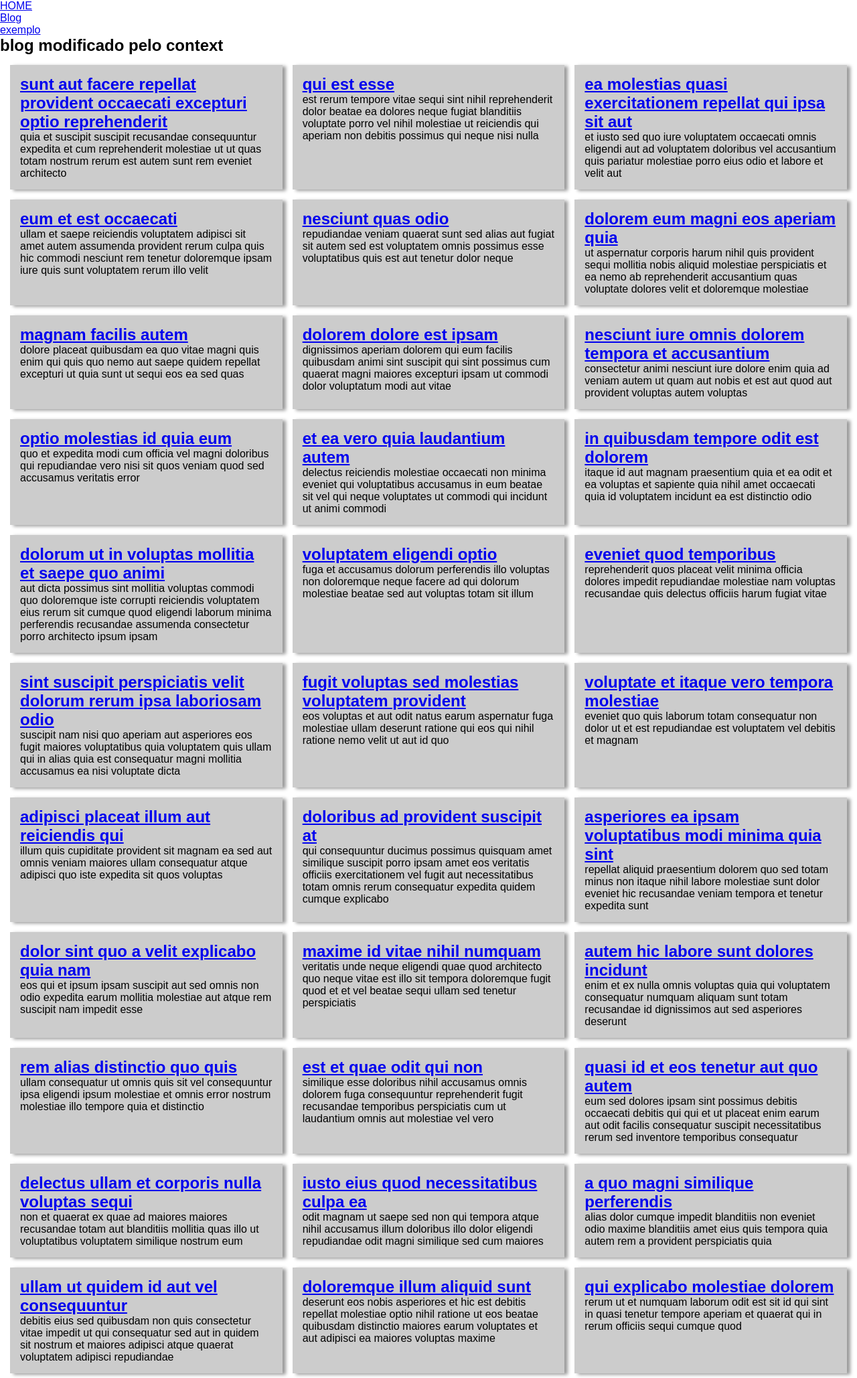
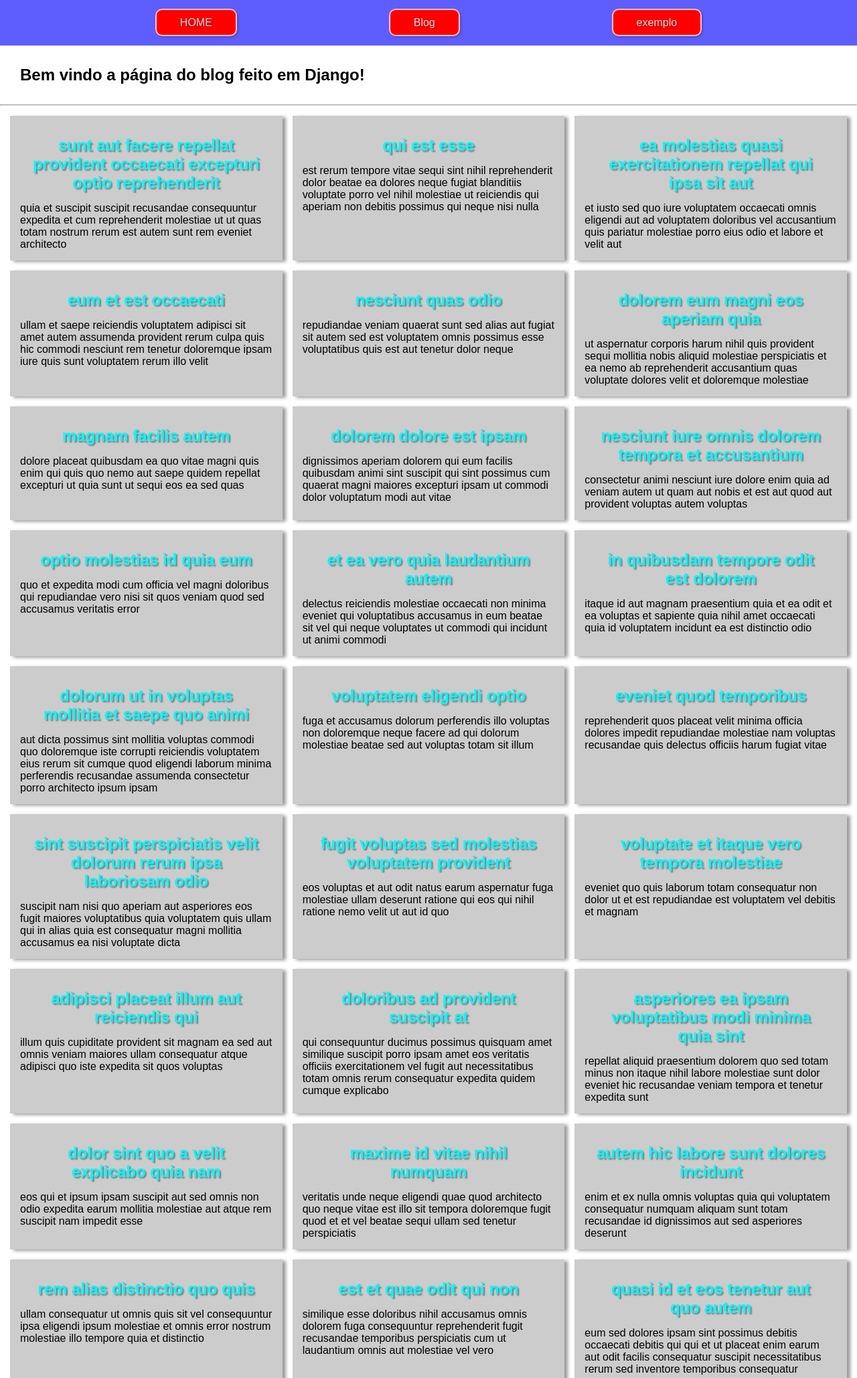
Before and after one commit to josuekla/Django_study, a Django app: page /blog/ in a window 1280 px wide. Shown: the top 2058 px of the page at 67% size. Run offline with Django 5.2, Linux system fonts and the light colour scheme.

Commit message:
Terminando de aprender coisas básicas de Django.

```diff
--- a/base/global/base.html
+++ b/base/global/base.html
@@ -2,8 +2,9 @@
 {% include "global/partials/menu.html" %}
 
 {% if texto %}
-<h2>{% block texto %}Texto base{% endblock texto %}</h2>
+<h2 class="texto_titulo">{% block texto %}Texto base{% endblock texto %}</h2>
 {% endif %}
+<hr>
 <main class="content">
     {% block post %}{% endblock post %}
     {% block home %}{% endblock home %}
--- a/base/global/partials/menu.html
+++ b/base/global/partials/menu.html
@@ -1,5 +1,5 @@
-<nav>
-    <ul>
+<nav class="menu">
+    <ul class="menu_list">
         <li>
             <a href="{% url "home:home" %}">HOME</a>
         </li>
--- a/base/static/global/css/style.css
+++ b/base/static/global/css/style.css
@@ -5,6 +5,19 @@
     margin: 0;
     box-sizing: border-box;
 }
+
+
+a {
+    color: rgb(0, 255, 225);
+    text-shadow: 2px 2px 2px rgba(0, 0, 0, 0.4);
+    text-decoration: none;
+}
+
+a:hover {
+    color: rgb(0, 255, 225);
+    text-shadow: 2px 2px 2px rgba(0, 0, 0, 0.1);
+}
+
 
 html{
     font-size: 62.5%;
@@ -29,7 +42,52 @@
 
 
 @media (min-width: 600px){
-    .content{
+    .content:not(:has(.single-post)) {
         grid-template-columns: repeat(auto-fill, minmax(32rem, 1fr));
     }
 }
+
+
+.menu{
+    background: rgb(94, 94, 255);
+    padding: 1.5rem;
+    display: block;
+}
+
+.menu_list {
+    list-style-type: none;
+    display: flex;
+    justify-content: space-evenly;
+}
+
+.menu_list li{
+     padding: 1rem;
+}
+
+.menu_list a {
+    text-decoration: none;
+    color: rgb(255, 218, 218);
+    text-shadow: 1px 2px 5px rgba(0, 0, 0, 0.4);
+    background-color: red;
+    padding: 1rem 3.5rem;
+    border: 2px solid rgb(255, 195, 195);
+    border-radius: 10px;
+    box-shadow: 2px 2px 3px rgba(0, 0, 0, 20%);
+}
+
+.menu_list a:hover {
+    outline: 2.5px solid rgb(217, 217, 217);
+}
+
+
+.texto_titulo{
+    padding: 3rem;
+
+}
+
+
+.post__title {
+    text-align: center;
+    color: rgb(0, 247, 255);
+    padding: 1.5rem;
+}
--- a/blog/urls.py
+++ b/blog/urls.py
@@ -6,6 +6,9 @@
 
 urlpatterns = [
     path('', views.blog, name='home'), # aqui é como se começasse blog/
-    path('post/<id>', views.post, name='post'),
+    path('<int:post_id>/', views.post, name='post'),
     path('example/', views.example, name='example'),
 ]
+
+
+#Boas práticas: Sempre colocar uma barra / depois dos links. organizar sos links de mais específica.
--- a/blog/views.py
+++ b/blog/views.py
@@ -1,11 +1,13 @@
 from django.shortcuts import render
 from blog.data import posts
+from typing import Any
+from django.http import HttpResponse, Http404
 
 def blog(request):
     print('blog')
 
     context = {
-        'texto' : 'blog modificado pelo context',
+        'texto' : 'Bem vindo a página do blog feito em Django!',
         'posts' : posts
     }
     return render(
@@ -23,20 +25,34 @@
     context = {
         'texto' : 'example modificado pelo context'
     }
+    return render(
+        request,
+        'blog/index.html',
+        context
+    )
 
 
 
 # Create your views here.
-def post(request, id):
-    print("post", id)
+def post(request: HttpResponse, post_id:int):
+
+    found_post:dict[str, Any] | None = None
+    for post in posts:
+        if post['id'] == post_id:
+            found_post = post #Aqui ajuda para o loop não ficar pecorrendo todos os id
+            break
+
+    if found_post is None:
+        raise Http404("Esse Post não existe") # Aqui você pode importar o 404 para informar para o usuário a pág não encontrada
+
 
     context = {
-        'texto' : 'blog modificado pelo context',
-        'posts' : posts
+        'post' : found_post,
+        'titulo' : found_post['title'] + ' - ',
     }
     return render(
         request,
-        'blog/index.html',
+        'blog/post.html',
         context,
 
 
--- a/projectraining/settings.py
+++ b/projectraining/settings.py
@@ -124,6 +124,8 @@
     BASE_DIR / 'base' / 'static'
 ]
 
+STATIC_ROOT = BASE_DIR / 'static_files'
+
 # Default primary key field type
 # https://docs.djangoproject.com/en/5.1/ref/settings/#default-auto-field
 
```
Also changed, not shown: blog/templates/blog/post.html (added, +18 -0 lines), home/static/home/css/style.css (added).
